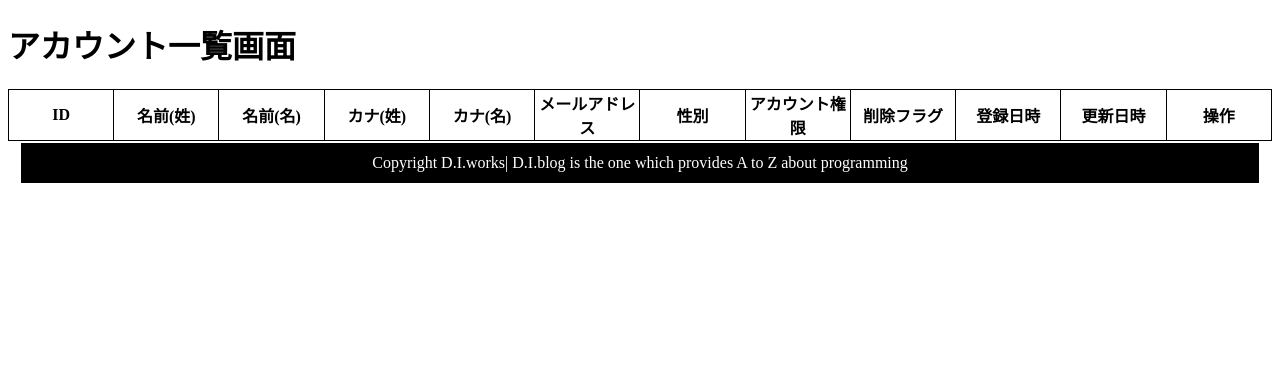
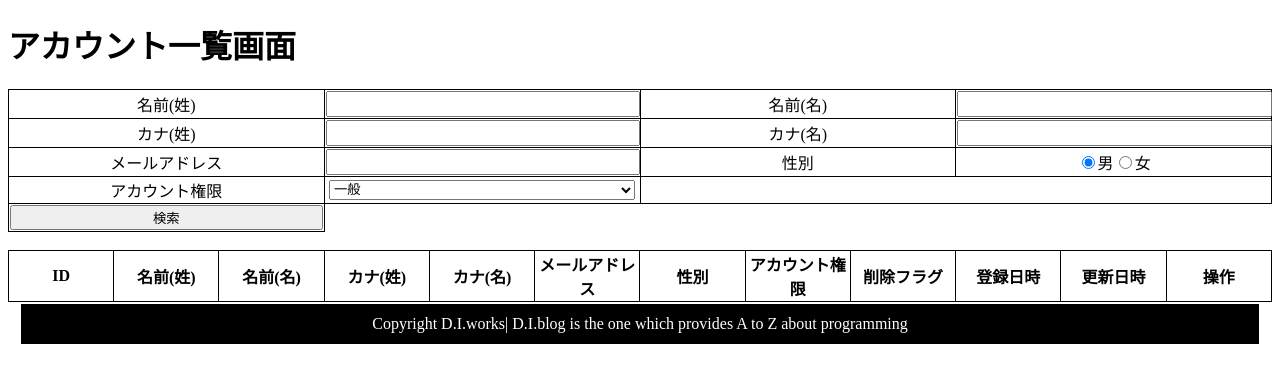
Before and after one commit to ohara-h/programming, a PHP site: page /list.php?auth=1 in a window 1280 px wide. Shown: the part 46-429 px from the top of the page. Run offline with PHP 8.4, Linux system fonts and the light colour scheme; data that the repository does not hold is empty.

Commit message:
リスト画面に検索テーブル追加

```diff
--- a/list.css
+++ b/list.css
@@ -60,3 +60,13 @@ td form{
     float:left;
     padding-left:7px;
 }
+
+.text{
+    height:20px;
+    width:98%;
+}
+
+.kensaku{
+    height:100%;
+    width:100%;
+}
--- a/list.php
+++ b/list.php
@@ -49,6 +49,50 @@ $stmt = $pdo->query("select * from registration ORDER BY id DESC");
         <h1>アカウント一覧画面</h1>
 
         <p id="authmsg"></p>
+
+        <form method="post" action="list_search.php">
+            <table>
+                <tr>
+                    <td><label>名前(姓)</label></td>
+                    <td><input type="text" class="text" name="family_name"></td>
+                    <td><label>名前(名)</label></td>
+                    <td><input type="text" class="text" name="last_name"></td>
+                </tr>
+
+                <tr>
+                    <td>カナ(姓)</td>
+                    <td><input type="text" class="text" name="family_name_kana"></td>
+                    <td>カナ(名)</td>
+                    <td><input type="text" class="text" name="last_name_kana"></td>
+                </tr>
+
+                <tr>
+                    <td>メールアドレス</td>
+                    <td><input type="text" class="text" name="mail"></td>
+                    <td>性別</td>
+                    <td>
+                        <input type="radio" name="gender" value="男" checked>男<input type="radio" name="gender" value="女">女
+                    </td>
+                </tr>
+
+                <tr>
+                    <td>アカウント権限</td>
+                    <td>
+                        <select class="text" name="authority">
+                            <option value="一般">一般</option>
+                            <option value="管理者">管理者</option>
+                        </select>
+                    </td>
+                    <td colspan="2"></td>
+                </tr>
+
+                <tr>
+                    <td><input type="submit" class="kensaku" value="検索"></td>
+                </tr>
+            </table>
+        </form>
+
+        <br>
 
         <table>
             <thead>
```
Also changed, not shown: diblog.html (deleted, +0 -89 lines).
